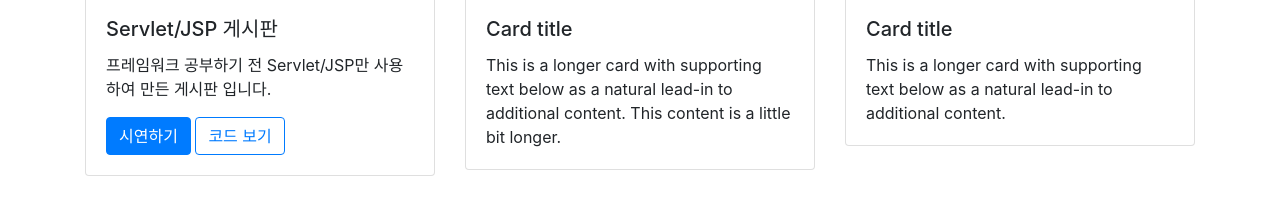
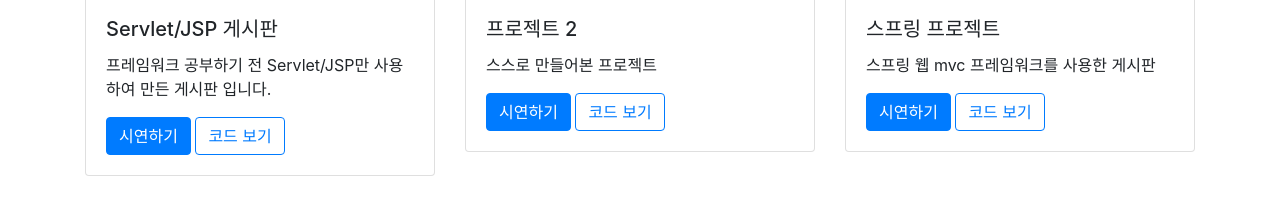
Before and after one commit to jaehyun-yu/jaehyun-yu.github.io, a plain HTML site: page index.html in a window 1280 px wide. Shown: the part 309-506 px from the top of the page. Drawn offline with nearby package versions, Linux system fonts and the light colour scheme.

Commit message:
ㅁㅁㅁ

```diff
--- a/index.html
+++ b/index.html
@@ -42,8 +42,10 @@
               <div class="card">
                 <img src="..." class="card-img-top" alt="...">
                 <div class="card-body">
-                  <h5 class="card-title">Card title</h5>
-                  <p class="card-text">This is a longer card with supporting text below as a natural lead-in to additional content. This content is a little bit longer.</p>
+                  <h5 class="card-title">프로젝트 2</h5>
+                  <p class="card-text">스스로 만들어본 프로젝트</p>
+                  <a class="btn btn-primary" href="">시연하기</a>
+                  <a class="btn btn-outline-primary" href="">코드 보기</a>
                 </div>
               </div>
             </div>
@@ -51,8 +53,10 @@
               <div class="card">
                 <img src="..." class="card-img-top" alt="...">
                 <div class="card-body">
-                  <h5 class="card-title">Card title</h5>
-                  <p class="card-text">This is a longer card with supporting text below as a natural lead-in to additional content.</p>
+                  <h5 class="card-title">스프링 프로젝트</h5>
+                  <p class="card-text">스프링 웹 mvc 프레임워크를 사용한 게시판</p>
+                  <a class="btn btn-primary" href="">시연하기</a>
+                  <a class="btn btn-outline-primary" href="">코드 보기</a>
                 </div>
               </div>
             </div>
```
